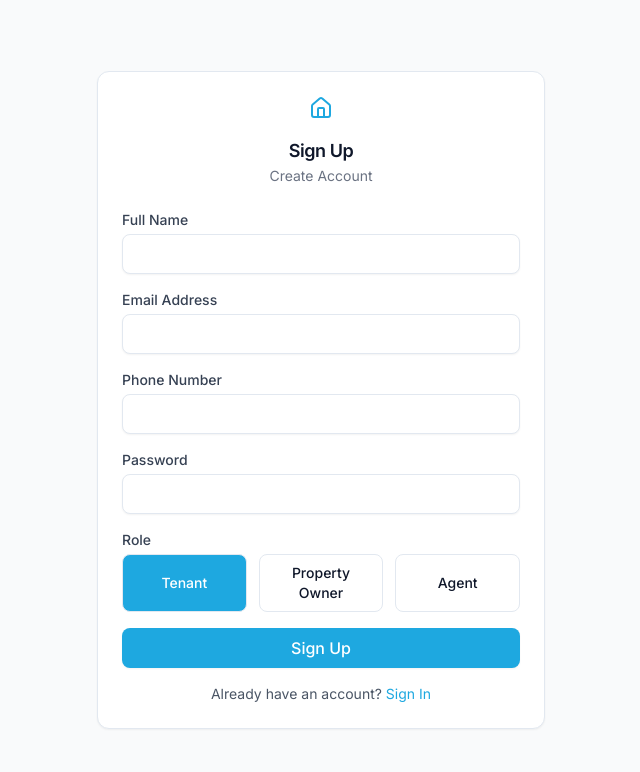
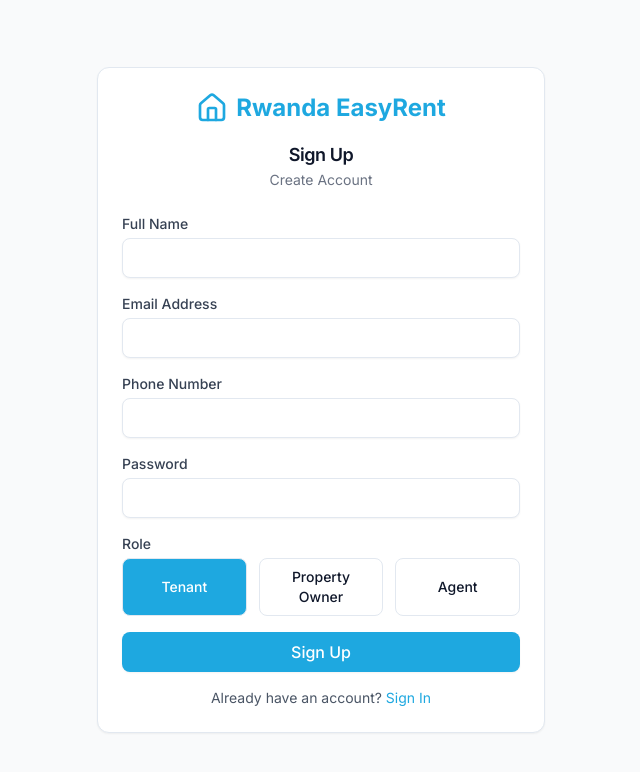
Before and after one commit to ITdelphin/r-rental, a React (Vite) app: page /auth/register in a window 1280 px wide. Shown: the top 772 px of the page, without its empty margins (319-959 px from the left). Built offline with nearby package versions, Linux system fonts and the light colour scheme; no server answers; the database is empty.

Commit message:
fix: always show brand name fallback + larger logo on auth pages

```diff
--- a/src/components/ui/brand-logo.tsx
+++ b/src/components/ui/brand-logo.tsx
@@ -1,6 +1,7 @@
 import { Link } from 'react-router-dom'
 import { Home } from 'lucide-react'
 import { cn } from '@/lib/utils'
+import { useTranslation } from 'react-i18next'
 import { useSettings } from '@/hooks/useSettings'
 
 interface BrandLogoProps {
@@ -12,13 +13,14 @@ const variantStyles = {
   header: { img: 'h-8 w-auto', icon: 'h-6 w-6', text: 'text-xl', wrapper: '' },
   sidebar: { img: 'h-8 w-auto', icon: 'h-5 w-5', text: '', wrapper: '' },
   footer: { img: 'h-8 w-auto', icon: 'h-5 w-5', text: 'text-lg', wrapper: '' },
-  auth: { img: 'h-10 w-auto', icon: 'h-6 w-6', text: 'text-2xl', wrapper: 'justify-center' },
+  auth: { img: 'h-14 w-auto', icon: 'h-8 w-8', text: 'text-2xl', wrapper: 'justify-center' },
 }
 
 export function BrandLogo({ variant = 'header', className }: BrandLogoProps) {
+  const { t } = useTranslation()
   const { settings } = useSettings()
   const logoUrl = settings.logo_url || ''
-  const platformName = settings.platform_name || ''
+  const platformName = settings.platform_name || t('app_name')
   const styles = variantStyles[variant]
 
   return (
@@ -28,7 +30,7 @@ export function BrandLogo({ variant = 'header', className }: BrandLogoProps) {
       ) : (
         <>
           <Home className={cn(styles.icon)} />
-          {platformName && <span className={styles.text}>{platformName}</span>}
+          <span className={styles.text}>{platformName}</span>
         </>
       )}
     </Link>
```
